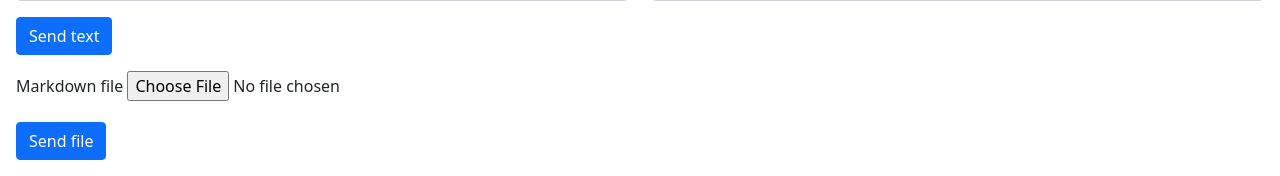
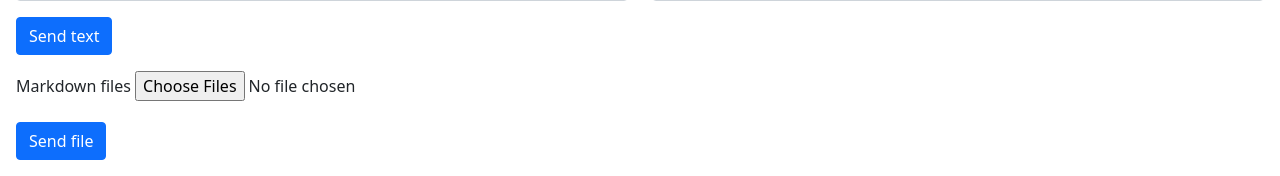
Before and after one commit to mezgoodle/TOC-generator, a Flask app: page / in a window 1280 px wide. Shown: the part 645-821 px from the top of the page. Run offline with Flask 2, Linux system fonts and the light colour scheme; some libraries are stand-ins or nearby versions.

Commit message:
Update index.html

```diff
--- a/templates/index.html
+++ b/templates/index.html
@@ -25,8 +25,8 @@
           </form>
           <form method="POST" action="/file" enctype="multipart/form-data" class="mt-3">
             <div class="mb-3">
-              <label for="file" class="form-label">Markdown file</label>
-              <input type="file" name="file" id="file">
+              <label for="file" class="form-label">Markdown files</label>
+              <input type="file" name="file" id="file" multiple>
             </div>
             <button type="submit" class="btn btn-primary mb-3">Send file</button>
           </form>
```
